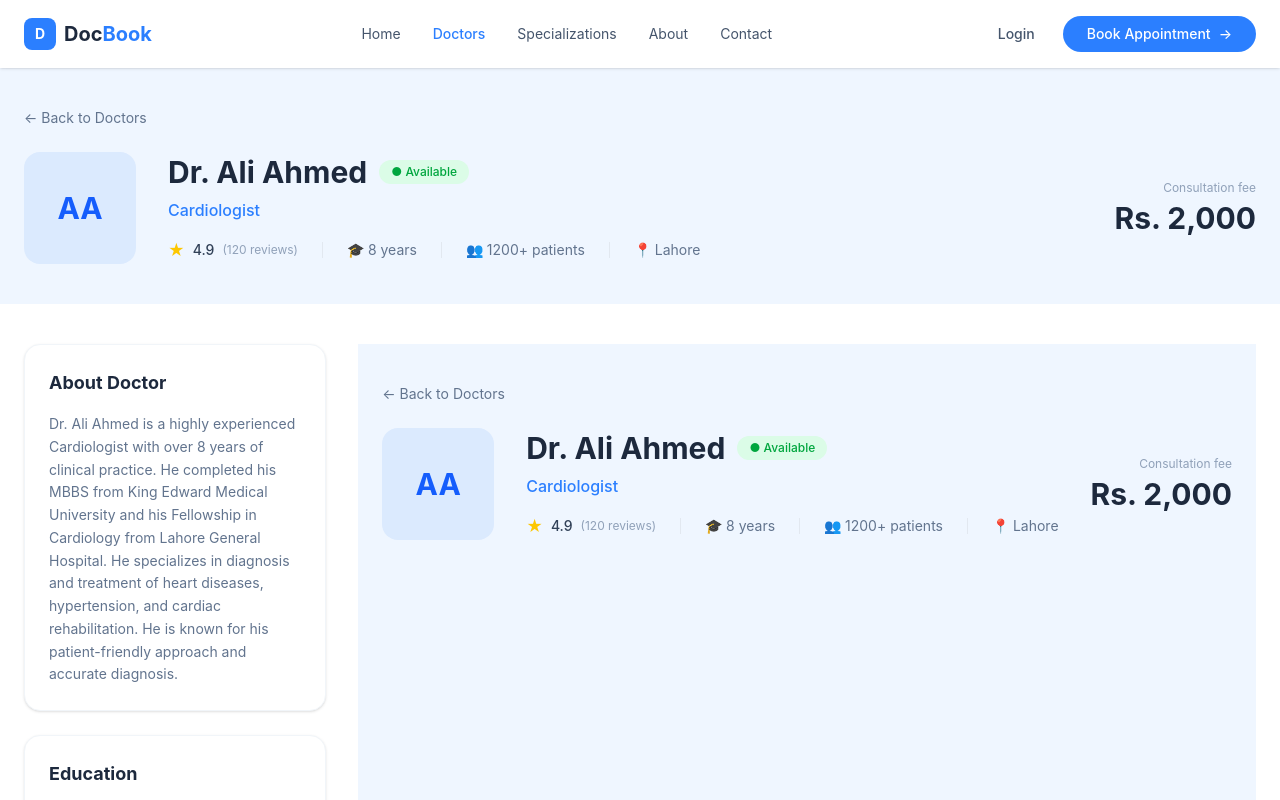
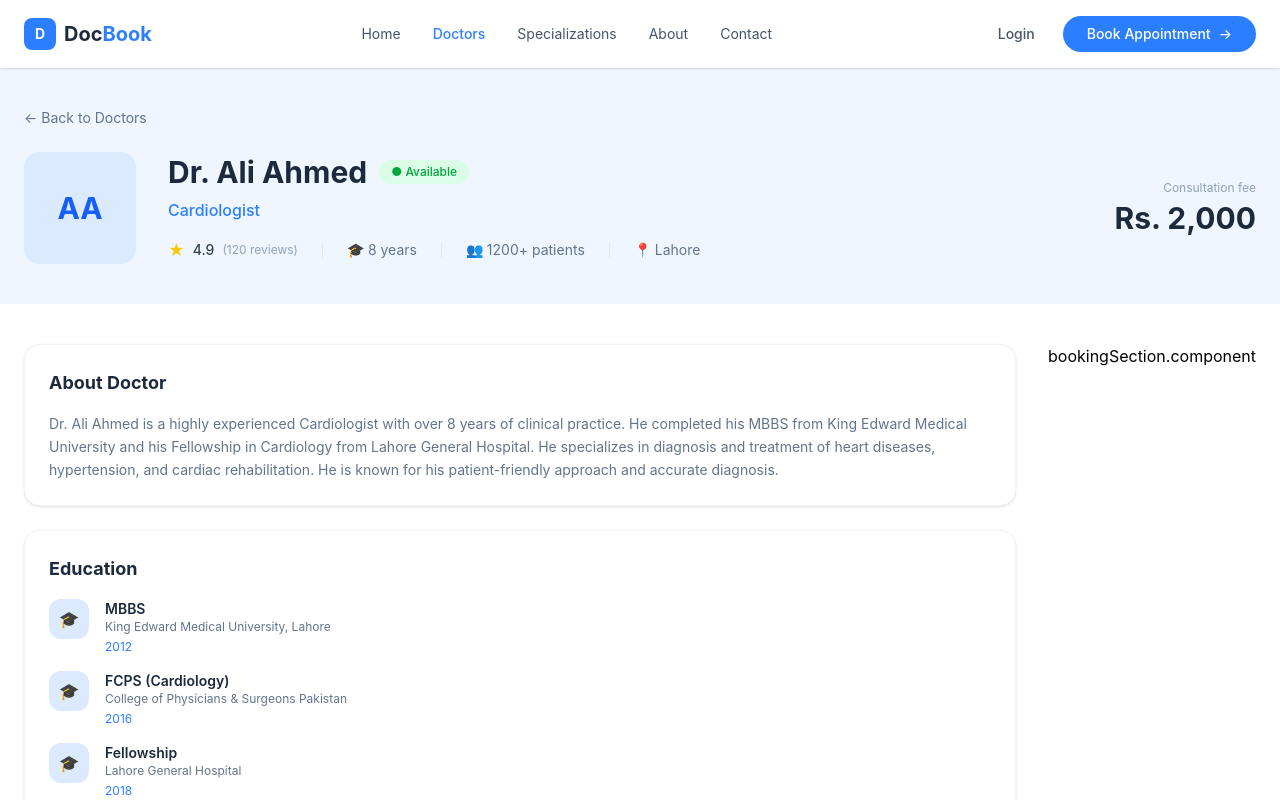
Before and after one commit to mateenamin/Doctor-Appointment, a React (Vite) app in the folder client/: page /doctors/1 in a window 1280 px wide. Shown: the top 800 px of the page. Built offline with nearby package versions, Linux system fonts and the light colour scheme.

Commit message:
bookingSection page ready

```diff
--- a/client/src/components/user/doctorDetail/bookingSection.component.jsx
+++ b/client/src/components/user/doctorDetail/bookingSection.component.jsx
@@ -1,94 +1,8 @@
-import { useNavigate, useParams } from 'react-router-dom'
-
-const doctorData = {
-  1: { name: "Dr. Ali Ahmed", specialty: "Cardiologist", experience: "8 years", fee: "Rs. 2,000", rating: 4.9, reviews: 120, available: true, initials: "AA", color: "bg-blue-100 text-blue-600", location: "Lahore", patients: 1200 },
-  2: { name: "Dr. Sara Fatima", specialty: "Neurologist", experience: "6 years", fee: "Rs. 2,500", rating: 4.8, reviews: 98, available: true, initials: "SF", color: "bg-green-100 text-green-600", location: "Karachi", patients: 980 },
-  3: { name: "Dr. M. Khan", specialty: "Orthopedic Surgeon", experience: "10 years", fee: "Rs. 3,000", rating: 4.7, reviews: 85, available: false, initials: "MK", color: "bg-yellow-100 text-yellow-600", location: "Islamabad", patients: 850 },
-  4: { name: "Dr. Rabia Arif", specialty: "Pediatrician", experience: "5 years", fee: "Rs. 1,500", rating: 4.9, reviews: 200, available: true, initials: "RA", color: "bg-red-100 text-red-600", location: "Lahore", patients: 2000 },
-}
+import React from 'react'
 
 const bookingSection = () => {
-  const { id } = useParams()
-  const navigate = useNavigate()
-  const doctor = doctorData[id]
-
-  if (!doctor) {
-    return (
-      <div className="text-center py-20">
-        <p className="text-slate-500">Doctor not found!</p>
-        <button
-          onClick={() => navigate('/doctors')}
-          className="mt-4 text-blue-500 text-sm"
-        >
-          ← Back to Doctors
-        </button>
-      </div>
-    )
-  }
-
   return (
-    <section className="bg-[#EFF6FF] py-10 px-6">
-      <div className="max-w-7xl mx-auto">
-
-        {/* Back Button */}
-        <button
-          onClick={() => navigate('/doctors')}
-          className="flex items-center gap-2 text-slate-500 text-sm hover:text-blue-500 mb-6 transition-all"
-        >
-          ← Back to Doctors
-        </button>
-
-        <div className="flex items-center gap-8">
-
-          {/* Avatar */}
-          <div className={`w-28 h-28 rounded-2xl ${doctor.color} flex items-center justify-center text-3xl font-bold flex-shrink-0`}>
-            {doctor.initials}
-          </div>
-
-          {/* Info */}
-          <div className="flex-1">
-            <div className="flex items-center gap-3 mb-2">
-              <h1 className="text-3xl font-bold text-slate-800">
-                {doctor.name}
-              </h1>
-              <span className={`text-xs px-3 py-1 rounded-full font-medium ${
-                doctor.available
-                  ? 'bg-green-100 text-green-600'
-                  : 'bg-red-100 text-red-500'
-              }`}>
-                {doctor.available ? '● Available' : '● Busy'}
-              </span>
-            </div>
-
-            <p className="text-blue-500 font-medium mb-4">
-              {doctor.specialty}
-            </p>
-
-            {/* Stats */}
-            <div className="flex items-center gap-6 flex-wrap">
-              <div className="flex items-center gap-2">
-                <span className="text-yellow-400">★</span>
-                <span className="text-slate-700 font-medium text-sm">{doctor.rating}</span>
-                <span className="text-slate-400 text-xs">({doctor.reviews} reviews)</span>
-              </div>
-              <div className="w-px h-4 bg-slate-200"></div>
-              <span className="text-slate-500 text-sm">🎓 {doctor.experience}</span>
-              <div className="w-px h-4 bg-slate-200"></div>
-              <span className="text-slate-500 text-sm">👥 {doctor.patients}+ patients</span>
-              <div className="w-px h-4 bg-slate-200"></div>
-              <span className="text-slate-500 text-sm">📍 {doctor.location}</span>
-            </div>
-          </div>
-
-          {/* Fee */}
-          <div className="text-right flex-shrink-0">
-            <p className="text-slate-400 text-xs mb-1">Consultation fee</p>
-            <p className="text-3xl font-bold text-slate-800">{doctor.fee}</p>
-          </div>
-
-        </div>
-      </div>
-    </section>
+    <div>bookingSection.component</div>
   )
 }
 
```
